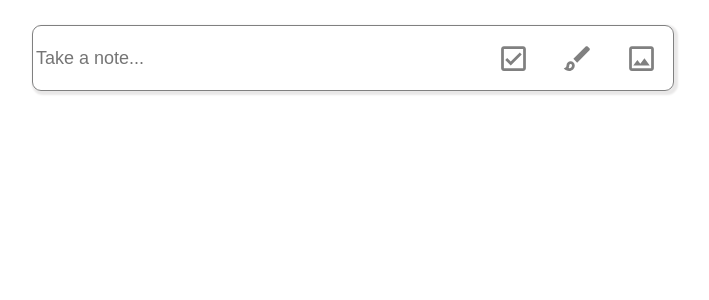
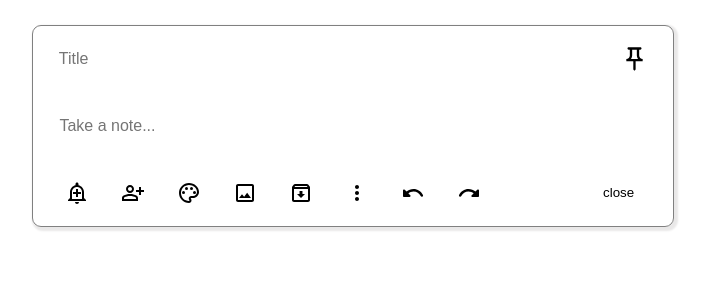
Before and after one commit to vishnu244/FundooReact, a React (Create React App) app in the folder fundoo/: page / in a window 1280 px wide. Shown: the top 300 px of the page, without its empty margins (287-996 px from the left). Built offline with nearby package versions, Linux system fonts and the light colour scheme.

Commit message:
[Vishnu]-added takeNote2 Component

```diff
--- a/fundoo/src/App.js
+++ b/fundoo/src/App.js
@@ -4,6 +4,7 @@ import Signin from './pages/signin/signin';
 import Signup from './pages/signup/signup';
 import Header from './Components/Header/header';
 import TakeNote1 from './Components/TakeNote1/takenote1';
+import TakeNote2 from './Components/TakeNote2/takenote2';
 
 
 function App() {
@@ -12,7 +13,8 @@ function App() {
       {/* <Signin/> */}
       {/* <Signup/> */}
       {/* <Header /> */}
-      <TakeNote1/>
+      {/* <TakeNote1/> */}
+      <TakeNote2/>
     </div>
   );
 }
--- a/fundoo/src/Components/TakeNote2/takenote2.css
+++ b/fundoo/src/Components/TakeNote2/takenote2.css
@@ -0,0 +1,88 @@
+.Note2Container {
+    border: 1px solid grey;
+    display: flex;
+    flex-direction: column;
+    justify-content: space-around;
+    align-items: center;
+    height: 25vh;
+    width: 50vw;
+    box-shadow: 2px 2px 2px 2px rgb(233, 232, 232);
+    border-radius: 9px;
+}
+
+.Note2Title {
+    /* border: 1px solid black; */
+    display: flex;
+    flex-direction: row;
+    justify-content: space-around;
+    align-items: center;
+    height: 30%;
+    width: 100%;
+}
+
+.Note2Title input {
+    width: 80%;
+    height: 80%;
+    border-radius: 7px;
+    /* border: 1px solid gray; */
+    border-color: transparent;
+    font-size: medium;
+}
+
+.Note2Text {
+    /* border: 1px solid black; */
+    display: flex;
+    flex-direction: row;
+    justify-content: flex-start;
+    align-items: center;
+    height: 30%;
+    width: 93%;
+}
+
+.Note2Text input {
+    width: 80%;
+    height: 80%;
+    border-radius: 7px;
+    /* border: 1px solid gray; */
+    border-color: transparent;
+    font-size: medium;
+}
+
+.Note2footer {
+    /* border: 1px solid black; */
+    display: flex;
+    flex-direction: row;
+    justify-content: space-around;
+    align-items: center;
+    height: 30%;
+    width: 100%;
+}
+
+.notes2icons {
+    /* border: 1px solid black; */
+    display: flex;
+    flex-direction: row;
+    justify-content: space-around;
+    align-items: center;
+    height: 90%;
+    width: 70%;
+    /* cursor: pointer; */
+}
+
+.close {
+    /* border: 1px solid black; */
+    display: flex;
+    flex-direction: row;
+    justify-content: flex-end;
+    align-items: center;
+    height: 90%;
+    width: 20%;
+}
+
+.close button {
+    height: 70%;
+    width: 60%;
+    border: none;
+    background-color: white;
+    cursor: pointer;
+}
--- a/fundoo/src/Components/TakeNote2/takenote2.jsx
+++ b/fundoo/src/Components/TakeNote2/takenote2.jsx
@@ -1,9 +1,45 @@
 import React from 'react'
+import './takenote2.css'
 
-function takenote2() {
+import AddAlertOutlinedIcon from '@mui/icons-material/AddAlertOutlined'
+import PersonAddAltOutlinedIcon from '@mui/icons-material/PersonAddAltOutlined';
+import PaletteOutlinedIcon from '@mui/icons-material/PaletteOutlined';
+import InsertPhotoOutlinedIcon from '@mui/icons-material/InsertPhotoOutlined';
+import ArchiveOutlinedIcon from '@mui/icons-material/ArchiveOutlined';
+import MoreVertOutlinedIcon from '@mui/icons-material/MoreVertOutlined';
+import UndoRoundedIcon from '@mui/icons-material/UndoRounded';
+import RedoRoundedIcon from '@mui/icons-material/RedoRounded';
+import PushPinOutlinedIcon from '@mui/icons-material/PushPinOutlined';
+
+function TakeNote2() {
   return (
-    <div>takenote2</div>
+    <div>
+      <div class="Note2Container" >
+        <div className="Note2Title">
+          <input type="text" placeholder="Title" />
+          <PushPinOutlinedIcon style={{ width: "33px", height: "28px", color: "black", cursor: "pointer" }} />
+        </div>
+        <div className="Note2Text">
+          <input type="text" placeholder="Take a note..." />
+        </div>
+        <div className="Note2footer">
+          <div className="notes2icons">
+            <AddAlertOutlinedIcon style={{ cursor: "pointer" }} />
+            <PersonAddAltOutlinedIcon style={{ cursor: "pointer" }} />
+            <PaletteOutlinedIcon style={{ cursor: "pointer" }} />
+            <InsertPhotoOutlinedIcon style={{ cursor: "pointer" }} />
+            <ArchiveOutlinedIcon style={{ cursor: "pointer" }} />
+            <MoreVertOutlinedIcon style={{ cursor: "pointer" }} />
+            <UndoRoundedIcon />
+            <RedoRoundedIcon />
+          </div>
+          <div className="close" >
+            <button>close</button>
+          </div>
+        </div>
+      </div>
+    </div>
   )
 }
 
-export default takenote2
+export default TakeNote2
```
